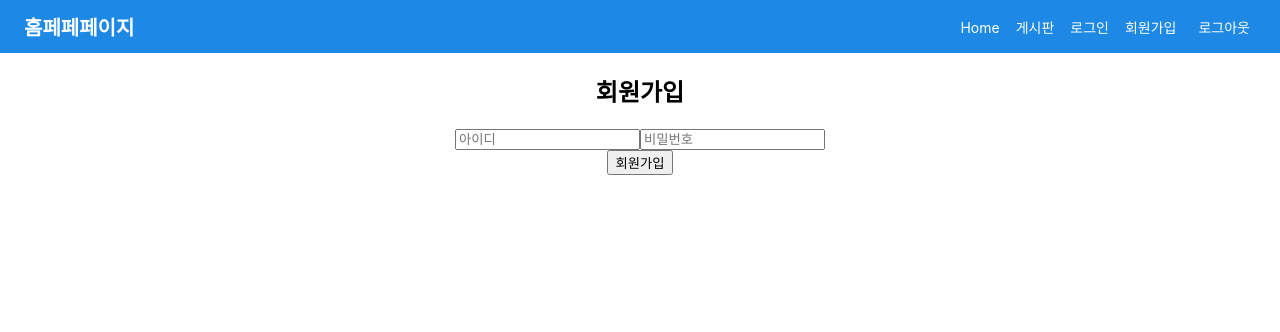
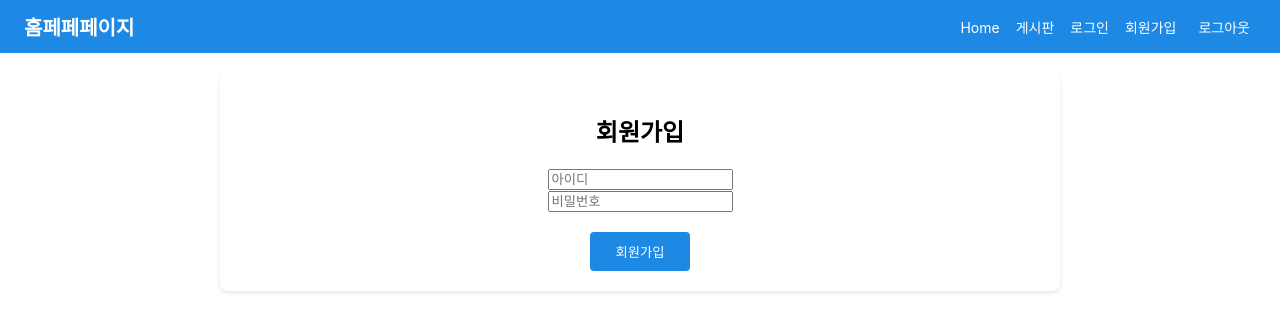
Before and after one commit to Kukyeon/react_board_front_project_20251013, a React (Create React App) app: page /signup in a window 1280 px wide. Shown: the top 332 px of the page. Built offline with nearby package versions, Linux system fonts and the light colour scheme.

Commit message:
회원가입 기능 추가

```diff
--- a/src/App.js
+++ b/src/App.js
@@ -1,5 +1,5 @@
 
-import { Route, Router, Routes } from 'react-router-dom';
+import { Route, Routes } from 'react-router-dom';
 import './App.css';
 import Navbar from './component/Navbar';
 import Home from './pages/Home';
--- /dev/null
+++ b/src/api/axiosConfig.js
@@ -0,0 +1,9 @@
+import axios from "axios";
+
+
+const api = axios.create({
+    baseURL: "http://localhost:8888", // 스프링부트 백엔드 기본 url
+    withCredentials: true // 세션 쿠키 전달
+});
+
+export default api
--- /dev/null
+++ b/src/pages/Signup.css
@@ -0,0 +1,36 @@
+.form-container {
+    max-width: 800px;
+    margin: 20px auto;
+    padding: 20px;
+    background-color: white;
+    border-radius: 8px;
+    box-shadow: 0 2px 5px rgba(0, 0, 0, 0.1);
+    display: flex;
+    flex-direction: column;
+
+}
+
+.form-container .input {
+    padding: 8px;
+    border: 1px solid #cccccc;
+    border-radius: 4px;
+    margin-bottom: 10px;
+}
+
+.form-container button {
+    padding: 10px;
+    background: #1e88e5;
+    color: white;
+    border: none;
+    border-radius: 4px;
+    cursor: pointer;
+    width: 100px;
+    margin: 0 auto;
+}
+
+.form-container button:hover {
+
+    background: #091016;
+    color: white;
+
+}
--- a/src/pages/Signup.js
+++ b/src/pages/Signup.js
@@ -1,13 +1,25 @@
 import { useState } from "react";
+import "./Signup.css";
+//import axios from "axios";
+import { useNavigate } from "react-router-dom";
+import api from "../api/axiosConfig";
 
 
 function Signup() {
 
     const [username , setUsername] = useState("");
     const [password , setPassword] = useState("");
+    const navigate = useNavigate();
 
-    const handleSignup = () => {
-
+    const handleSignup = async(e) => {
+        try {
+            await api.post("/api/auth/signup",{username, password});
+            alert("회원가입 성공!");
+            navigate("/login");
+        } catch (err) {
+            console.error("회원가입실패:",err)
+            alert("회원가입 실패!")
+        }
     }
 
     return (
@@ -15,11 +27,12 @@ function Signup() {
             <h2>회원가입</h2>
             <form onSubmit={handleSignup}>
                 <input type="text" placeholder="아이디" value={username}
-                onChange={(e) => setUsername(e.target.value)} />
+                onChange={(e) => setUsername(e.target.value)} /> <br />
                 <input type="password" placeholder="비밀번호" value={password}
-                onChange={(e) => setPassword(e.target.value)} />
+                onChange={(e) => setPassword(e.target.value)} /> <br /><br />
+                <button type="submit">회원가입</button>
             </form>
-            <button type="submit">회원가입</button>
+
         </div>
     );
 }
```
